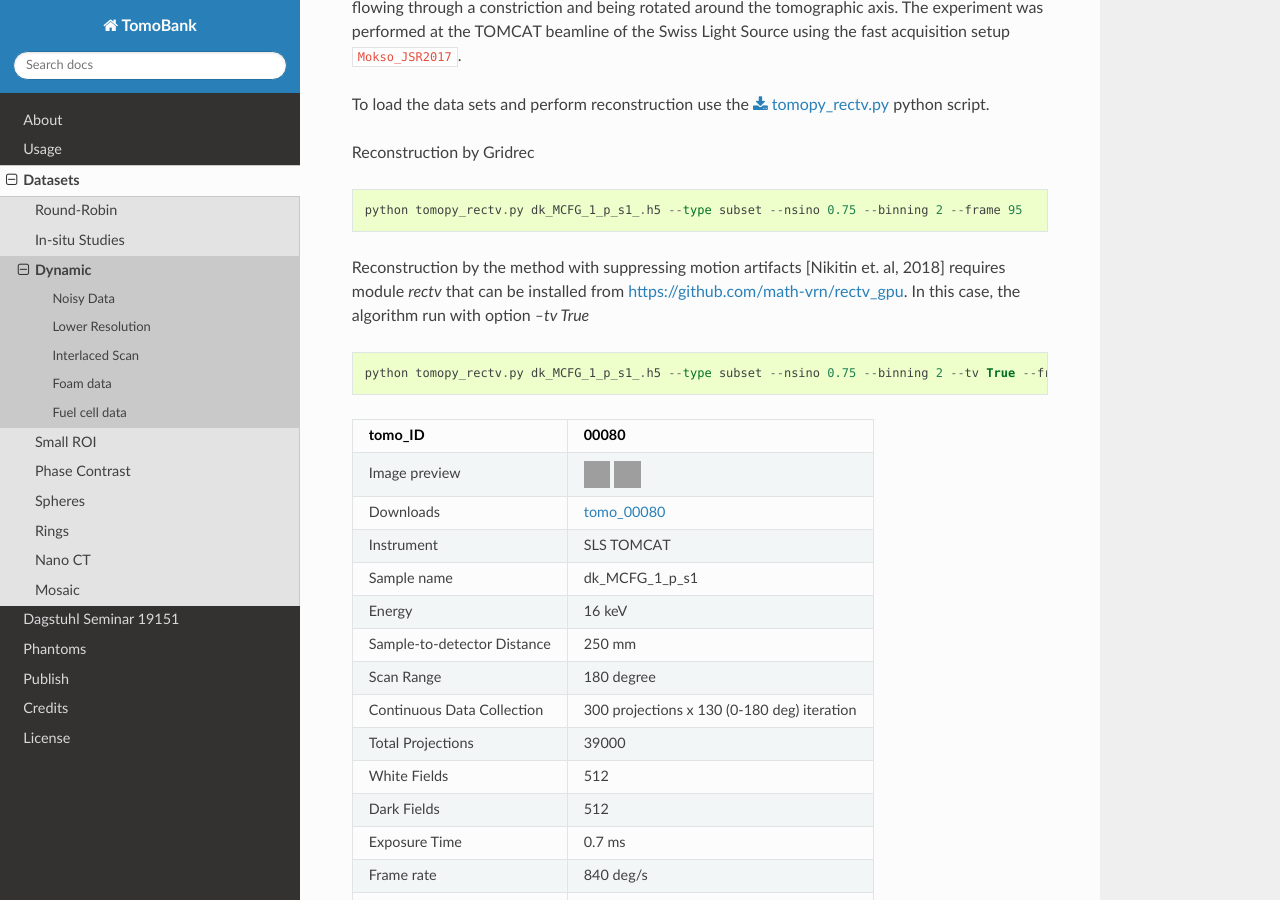
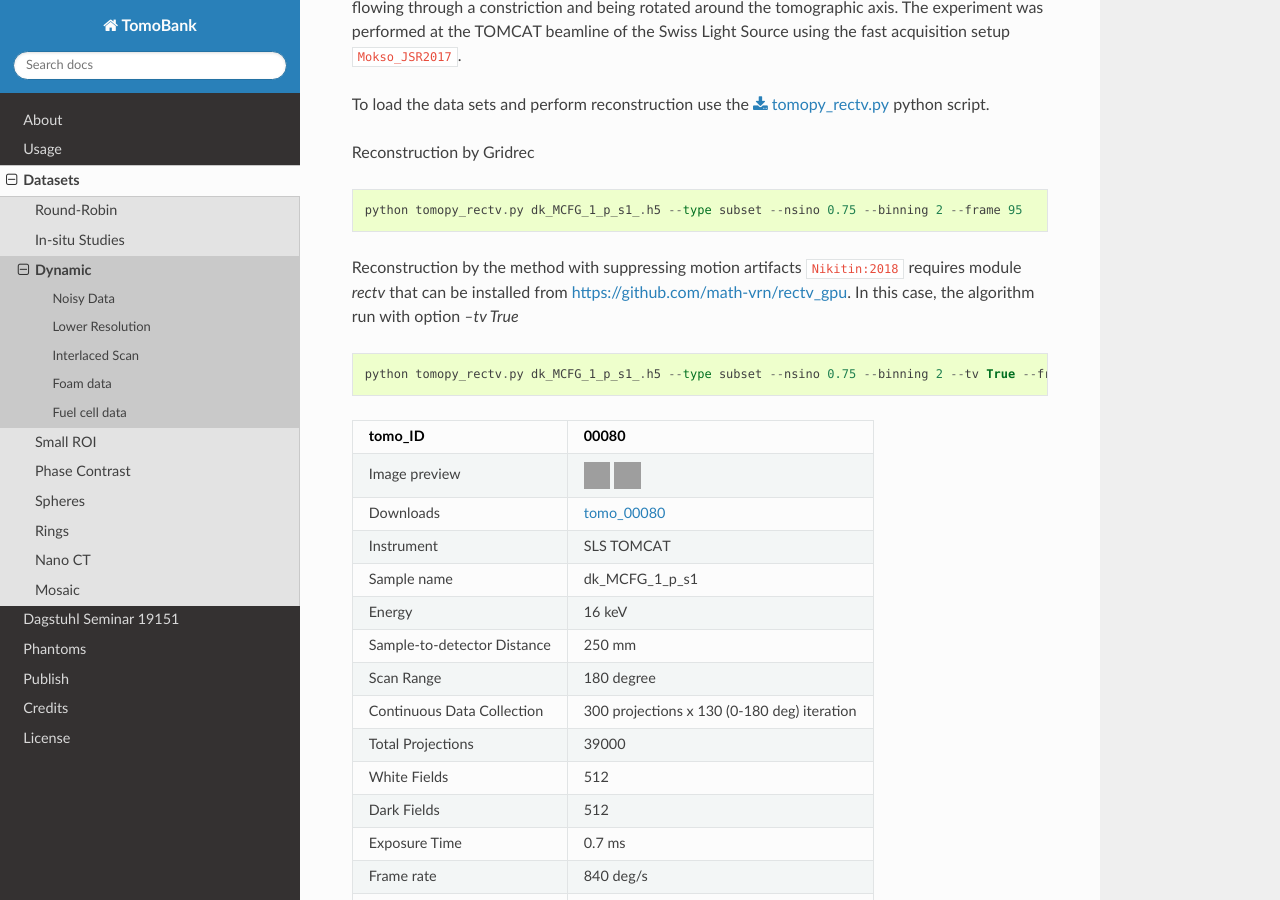
Before and after one commit to tomography/tomobank, a Sphinx documentation site: the page built from docs/source/data/docs.data.dynamic.rst, in a window 1280 px wide and 900 px high, scrolled down 3058 px. Built offline with Sphinx 7.4.7 and the Read the Docs theme 2.0.0, drawn with Linux system fonts in a browser that asks for light colours; cross-references to code outside the pages are shown as plain code; grey boxes are pictures that could not be loaded.

Commit message:
fixing cross references on readthedocs

```diff
--- a/docs/source/data/docs.data.dynamic.rst
+++ b/docs/source/data/docs.data.dynamic.rst
@@ -180,7 +180,7 @@ Reconstruction by Gridrec ::
 
         python tomopy_rectv.py dk_MCFG_1_p_s1_.h5 --type subset --nsino 0.75 --binning 2 --frame 95
 
-Reconstruction by the method with suppressing motion artifacts [Nikitin et. al, 2018] requires module `rectv` that can be installed from https://github.com/math-vrn/rectv_gpu. In this case, the algorithm run with option `--tv True` ::
+Reconstruction by the method with suppressing motion artifacts :cite:`Nikitin:2018` requires module `rectv` that can be installed from https://github.com/math-vrn/rectv_gpu. In this case, the algorithm run with option `--tv True` ::
 
         python tomopy_rectv.py dk_MCFG_1_p_s1_.h5 --type subset --nsino 0.75 --binning 2 --tv True --frame 95
 
--- a/requirements-doc.txt
+++ b/requirements-doc.txt
@@ -1,2 +1,3 @@
 sphinx
+sphinx_rtd_theme
 sphinxcontrib-bibtex
```
